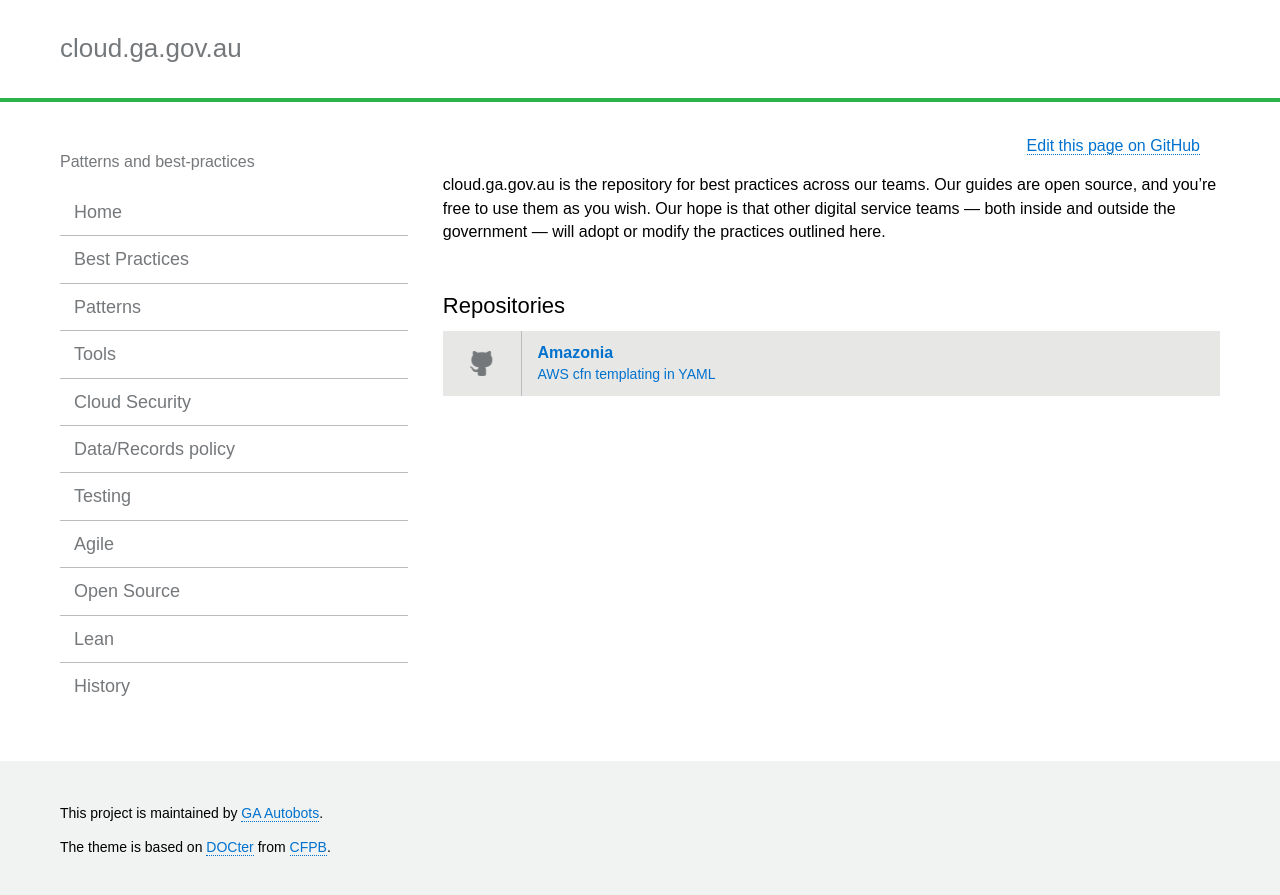
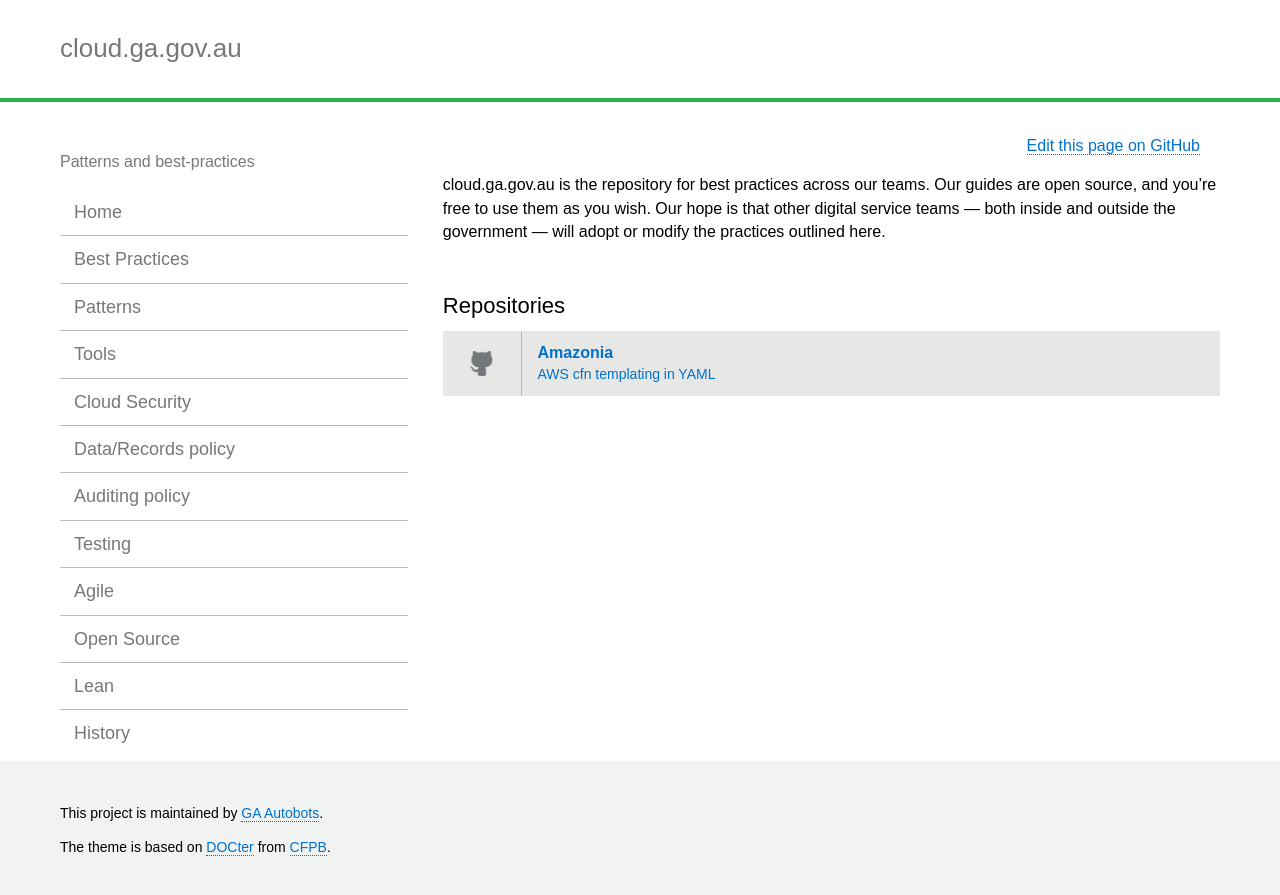
Before and after one commit to GeoscienceAustralia/cloud, a Jekyll site: the page built from docs/index.html, in a window 1280 px wide. Shown: the top 895 px of the page. Built offline with Jekyll 4.4.1, drawn with Linux system fonts in a browser that asks for light colours.

Commit message:
Update _config.yml

```diff
--- a/docs/_config.yml
+++ b/docs/_config.yml
@@ -49,6 +49,9 @@ navigation:
 - text: Data/Records policy
   url: data_index.html
   internal: true
+- text: Auditing policy
+  url: audit_index.html
+  internal: true
 - text: Testing
   url: testing_index.html
   internal: true
```
